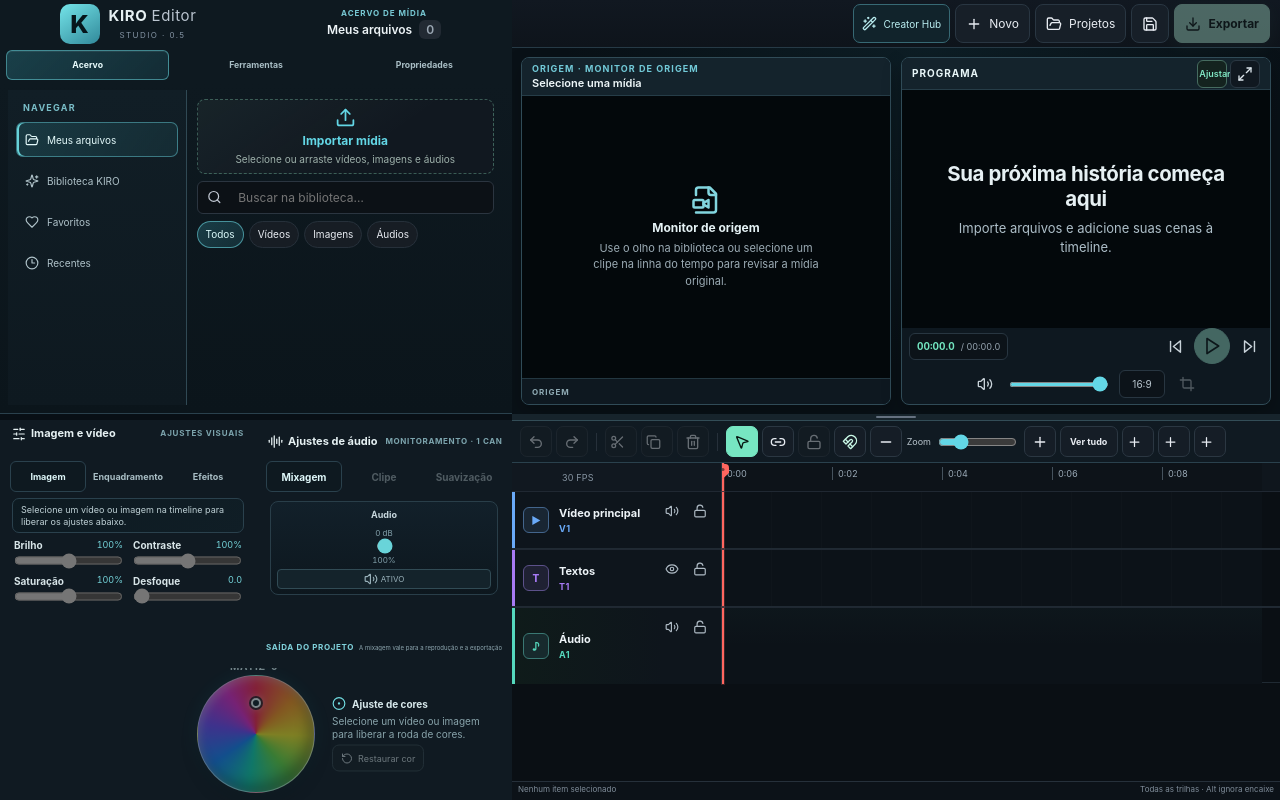
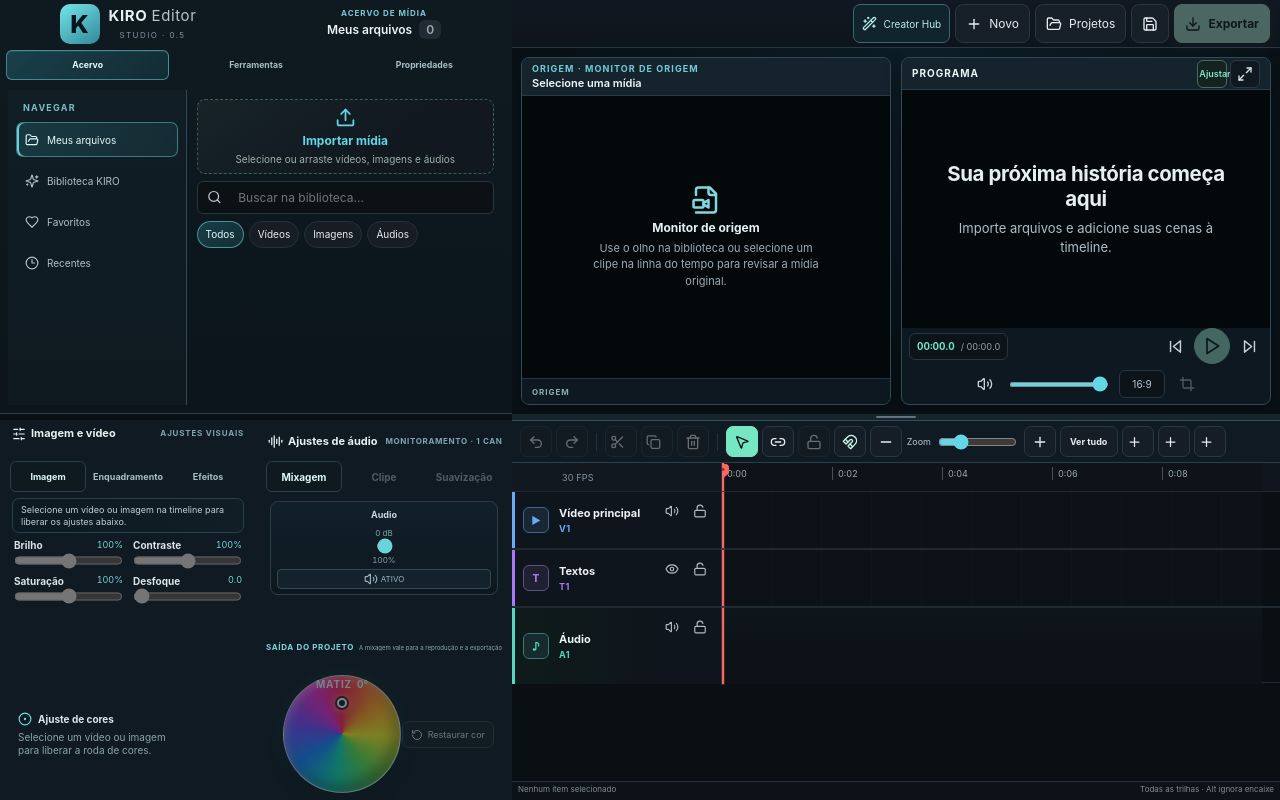
Before and after one commit to kiroaventureiro/kiro-editor, a React (Vite) app: page / in a window 1280 px wide. Built offline with nearby package versions, Linux system fonts and the light colour scheme.

Commit message:
Reposiciona texto e restauração ao redor da roda

```diff
--- a/src/styles/desktop-program-monitor-v4.css
+++ b/src/styles/desktop-program-monitor-v4.css
@@ -1904,3 +1904,80 @@
     bottom: calc(100% + 4px) !important;
   }
 }
+
+
+/* Ajuste de cores em três zonas: instruções à esquerda, roda central e ação à direita. */
+@media (min-width: 851px) {
+  .workspace-control-dock > .workspace-dock-color .color-wheel-control {
+    display: grid !important;
+    grid-template-columns: minmax(0,1fr) 132px minmax(0,1fr) !important;
+    grid-template-rows: 1fr !important;
+    align-items: center !important;
+    justify-content: stretch !important;
+    width: 100% !important;
+    max-width: none !important;
+    gap: 12px !important;
+  }
+
+  .workspace-control-dock > .workspace-dock-color .color-wheel {
+    grid-column: 2 !important;
+    grid-row: 1 !important;
+    left: 50% !important;
+    top: 50% !important;
+  }
+
+  .workspace-control-dock > .workspace-dock-color .color-wheel-center {
+    left: 50% !important;
+    top: 2px !important;
+    bottom: auto !important;
+  }
+
+  .workspace-control-dock > .workspace-dock-color .color-wheel-copy {
+    position: relative !important;
+    left: auto !important;
+    right: auto !important;
+    top: auto !important;
+    grid-column: 1 / 4 !important;
+    grid-row: 1 !important;
+    display: grid !important;
+    grid-template-columns: minmax(0,1fr) 132px minmax(0,1fr) !important;
+    grid-template-rows: auto auto !important;
+    align-content: center !important;
+    align-items: center !important;
+    column-gap: 12px !important;
+    row-gap: 5px !important;
+    width: 100% !important;
+    height: 100% !important;
+    padding: 0 !important;
+    transform: none !important;
+  }
+
+  .workspace-control-dock > .workspace-dock-color .color-wheel-title,
+  .workspace-control-dock > .workspace-dock-color .color-wheel-copy p {
+    grid-column: 1 !important;
+    min-width: 0 !important;
+    text-align: left !important;
+  }
+
+  .workspace-control-dock > .workspace-dock-color .color-wheel-title { grid-row: 1 !important; }
+  .workspace-control-dock > .workspace-dock-color .color-wheel-copy p { grid-row: 2 !important; }
+
+  .workspace-control-dock > .workspace-dock-color .color-wheel-copy button {
+    position: static !important;
+    left: auto !important;
+    right: auto !important;
+    top: auto !important;
+    grid-column: 3 !important;
+    grid-row: 1 / 3 !important;
+    justify-self: end !important;
+    align-self: center !important;
+    transform: none !important;
+  }
+}
+
+@media (min-width: 851px) and (max-height: 760px) {
+  .workspace-control-dock > .workspace-dock-color .color-wheel-control,
+  .workspace-control-dock > .workspace-dock-color .color-wheel-copy {
+    grid-template-columns: minmax(0,1fr) 112px minmax(0,1fr) !important;
+  }
+}
```
